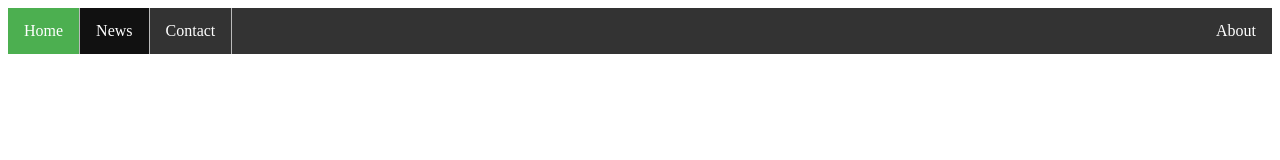
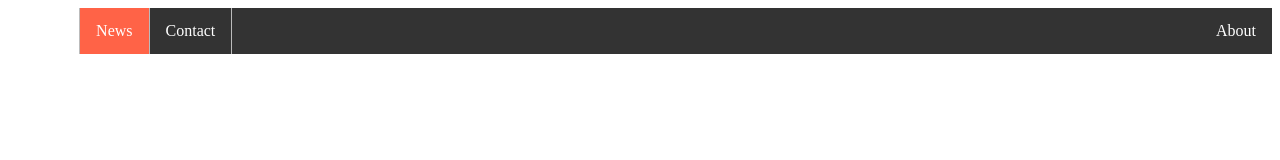
Before and after one commit to KYGR6/google, a plain HTML site: page index.html in a window 1280 px wide. In both pictures the pointer is over the link "News". Drawn offline with Linux system fonts and the light colour scheme.

Commit message:
index.html

```diff
--- a/index.html
+++ b/index.html
@@ -28,11 +28,11 @@ li a {
 }
 
 li a:hover:not(.active) {
-    background-color: #111;
+    background-color:tomato;
 }
 
 .active {
-    background-color: #4CAF50;
+    background-color:white;
 }
 </style>
 </head>
```
